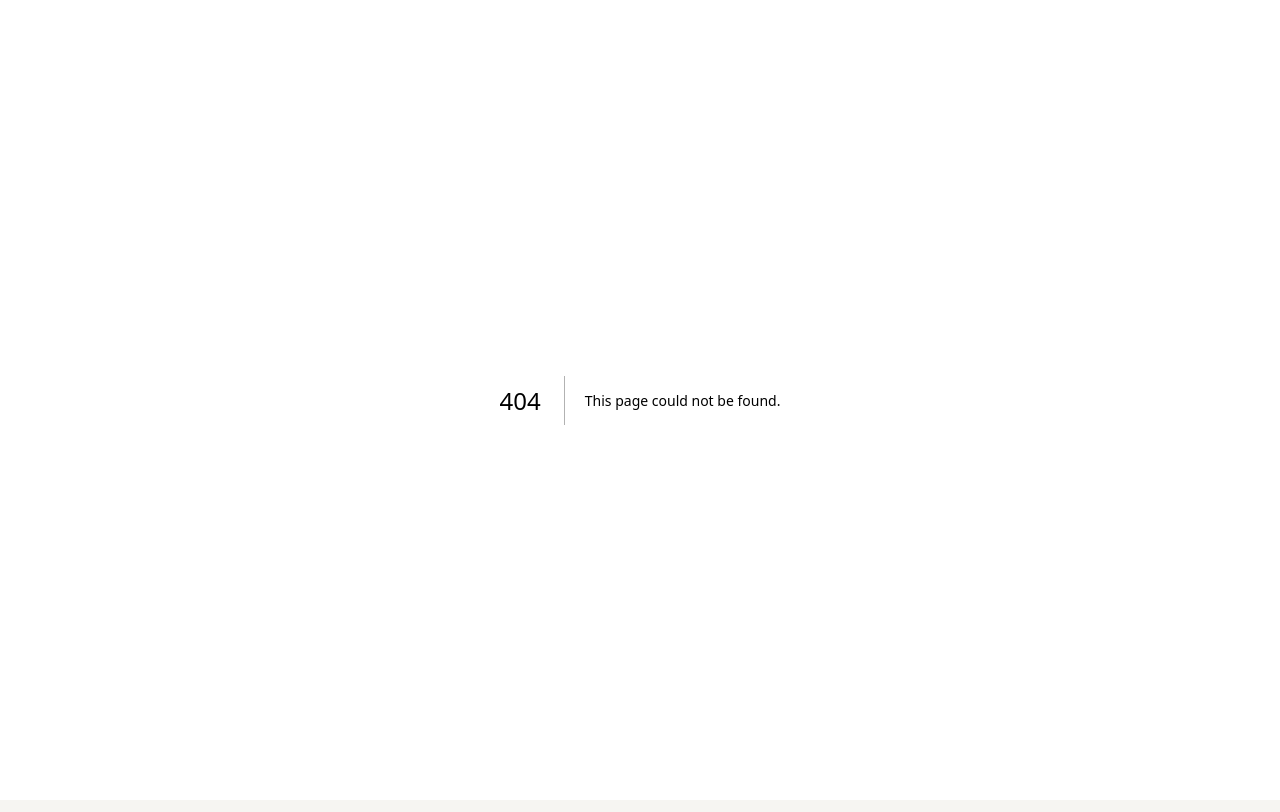
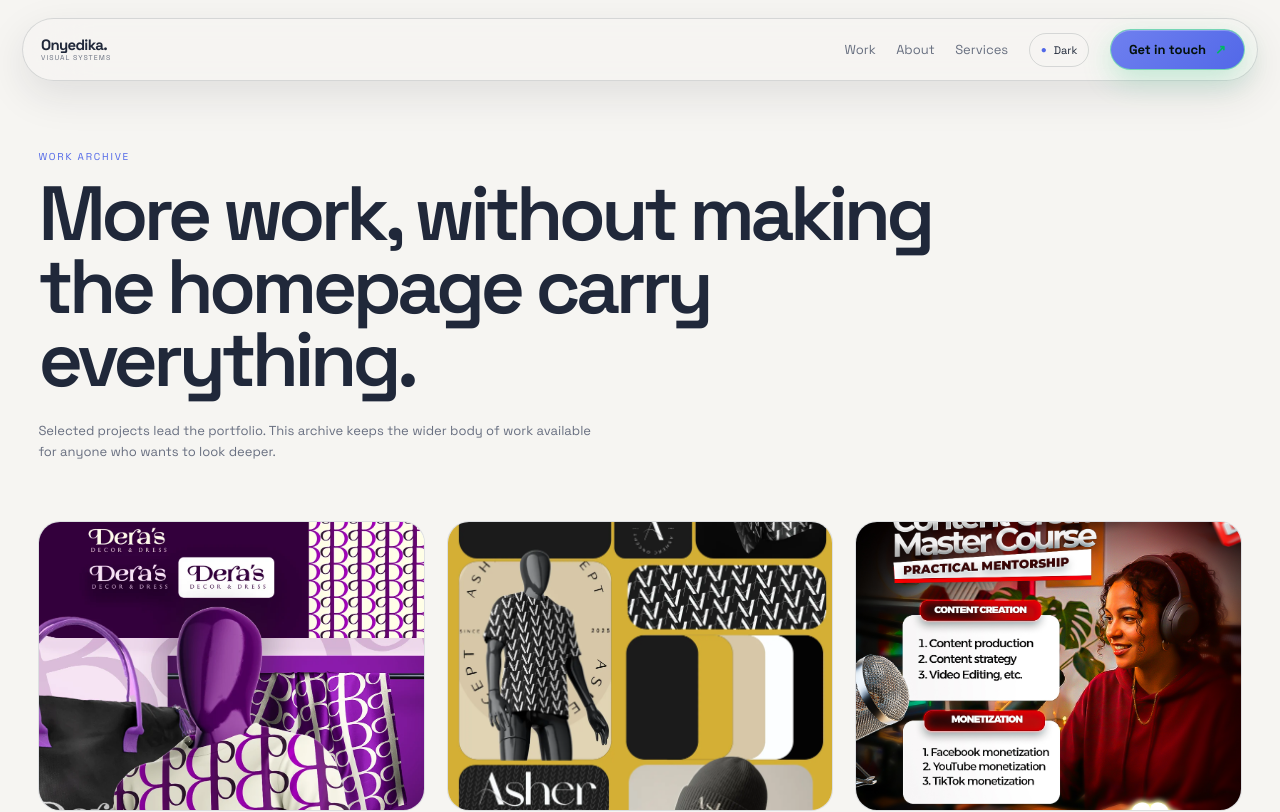
Before and after one commit to Wis-code/wisdom-portfolio, a Next.js app: page /work in a window 1280 px wide. Before the commit this address had no page. Shown: the top 812 px of the page. Built offline with nearby package versions, Linux system fonts and the light colour scheme; no server answers; the database is empty.

Commit message:
Add work archive route

```diff
--- /dev/null
+++ b/app/work/page.tsx
@@ -0,0 +1,13 @@
+import { FooterCTA } from "@/components/FooterCTA";
+import { SiteHeader } from "@/components/SiteHeader";
+import { WorkArchive } from "@/components/WorkArchive";
+
+export default function WorkPage() {
+  return (
+    <main>
+      <SiteHeader />
+      <WorkArchive />
+      <FooterCTA />
+    </main>
+  );
+}
```
